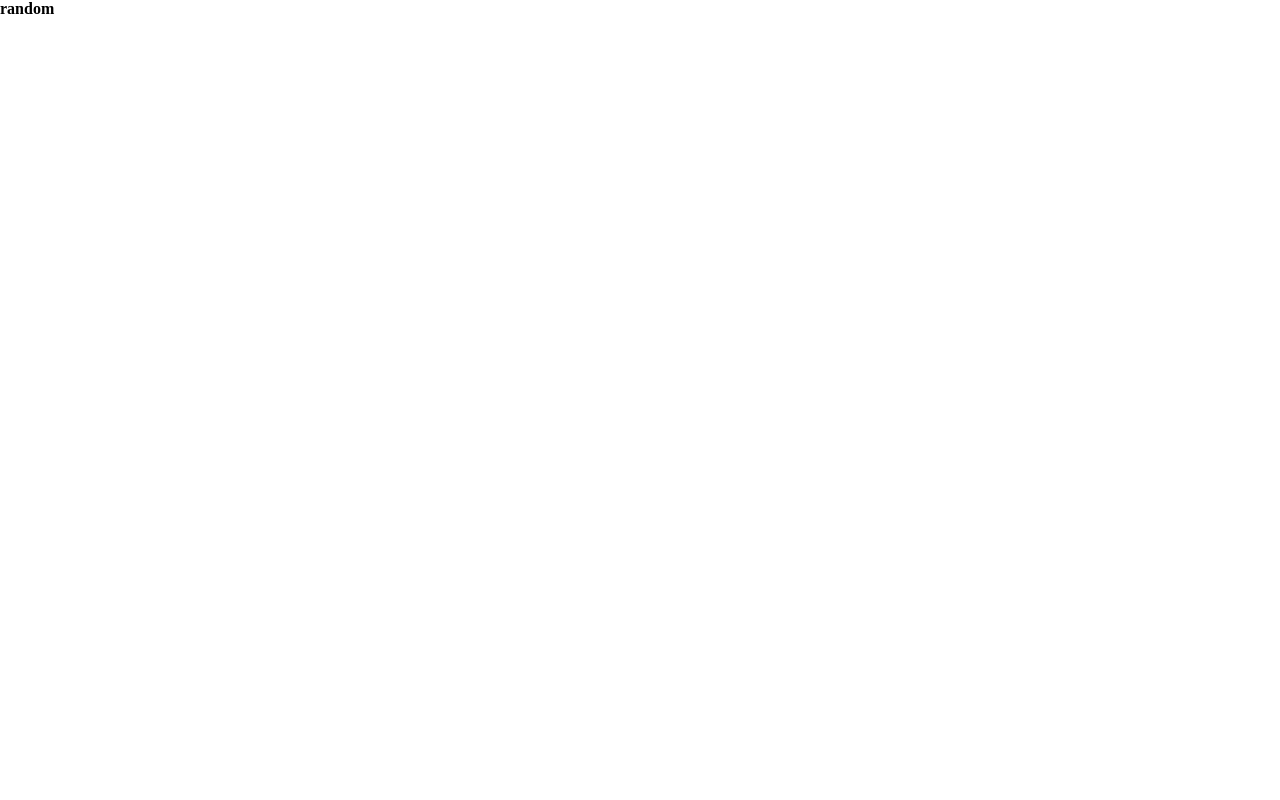
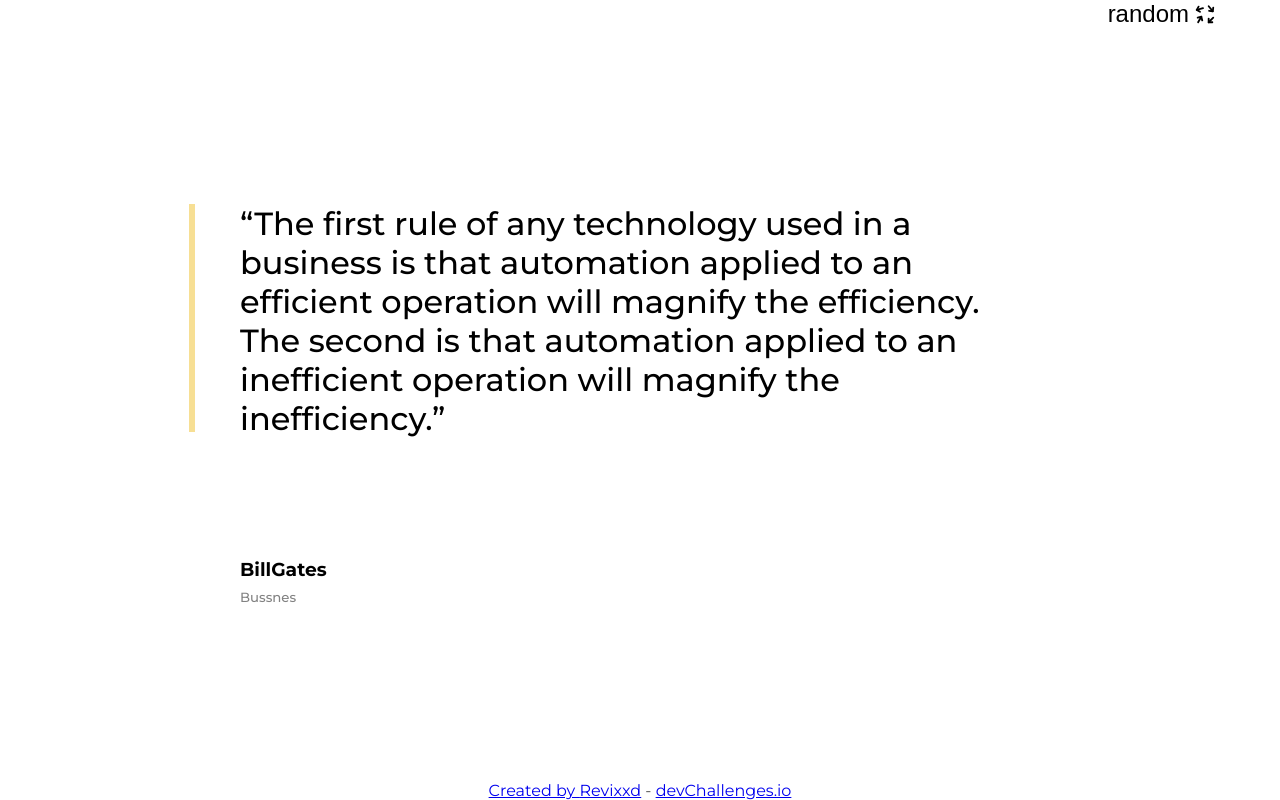
Before and after one commit to Revixxd/quate-generator, a React (Create React App) app: page / in a window 1280 px wide. Built offline with nearby package versions, Linux system fonts and the light colour scheme.

Commit message:
adding basic styling

```diff
--- a/public/index.html
+++ b/public/index.html
@@ -10,34 +10,16 @@
       content="Web site created using create-react-app"
     />
     <link rel="apple-touch-icon" href="%PUBLIC_URL%/logo192.png" />
-    <!--
-      manifest.json provides metadata used when your web app is installed on a
-      user's mobile device or desktop. See https://developers.google.com/web/fundamentals/web-app-manifest/
-    -->
+
     <link rel="manifest" href="%PUBLIC_URL%/manifest.json" />
-    <!--
-      Notice the use of %PUBLIC_URL% in the tags above.
-      It will be replaced with the URL of the `public` folder during the build.
-      Only files inside the `public` folder can be referenced from the HTML.
 
-      Unlike "/favicon.ico" or "favicon.ico", "%PUBLIC_URL%/favicon.ico" will
-      work correctly both with client-side routing and a non-root public URL.
-      Learn how to configure a non-root public URL by running `npm run build`.
-    -->
-    <title>React App</title>
+    <link rel="preconnect" href="https://fonts.googleapis.com">
+    <link rel="preconnect" href="https://fonts.gstatic.com" crossorigin>
+    <link href="https://fonts.googleapis.com/css2?family=Montserrat:ital,wght@0,100;0,200;0,300;0,400;0,500;0,600;0,700;1,100;1,200;1,300;1,400;1,500;1,600&family=Raleway:ital,wght@0,500;0,700;1,500;1,700&display=swap" rel="stylesheet">
+    <title>Quote Generator</title>
   </head>
   <body>
     <noscript>You need to enable JavaScript to run this app.</noscript>
     <div id="root"></div>
-    <!--
-      This HTML file is a template.
-      If you open it directly in the browser, you will see an empty page.
-
-      You can add webfonts, meta tags, or analytics to this file.
-      The build step will place the bundled scripts into the <body> tag.
-
-      To begin the development, run `npm start` or `yarn start`.
-      To create a production bundle, use `npm run build` or `yarn build`.
-    -->
   </body>
 </html>
--- a/src/App.js
+++ b/src/App.js
@@ -1,15 +1,20 @@
-import GlobalStyle from "./globalStyles";
+import {GlobalStyles} from "./globalStyles";
 
 import Header from "./components/Header/Header.js"
+import MainContent from "./components/MainContent/MainContent.js"
+import Footer from "./components/Footer/Footer.js"
 
 function App() {
+  function random(){
+    console.log("test")
+  }
   return (
     <>
-      <GlobalStyle/>
-      <div className="App">
-        <Header />
-        {/* <MainContent />
-        <Footer /> */}
+      <GlobalStyles/>
+      <div className="app">
+        <Header random={random}/>
+        <MainContent />
+        <Footer />
       </div>
     </>
   );
--- /dev/null
+++ b/src/components/Footer/Footer.js
@@ -0,0 +1,25 @@
+import React from "react";
+
+
+
+function Footer(){
+
+    return (
+        //<FooterStyled>
+            <footer>
+                <span>
+                    <a href="https://github.com/Revixxd" rel="noreferrer" target="_blank" class="profileName">Created by <u>Revixxd</u></a>
+                    </span> - <span>
+                    <a href="https://devchallenges.io" rel="noreferrer" target="_blank">devChallenges.io
+                    </a>
+                </span>
+            </footer>
+
+        //</FooterStyled>
+
+
+    )
+
+}
+
+export default Footer
--- a/src/components/Header/Header.js
+++ b/src/components/Header/Header.js
@@ -1,11 +1,12 @@
 import React from 'react'
 import { HeaderStyled } from './headerStyling'
-
-export default function Header() {
+import {TbArrowsRandom} from "react-icons/tb"
+export default function Header(props) {
     return (
         <HeaderStyled>
 
-            <h4>random</h4>
+            <button onClick={props.random}>random</button>
+            <TbArrowsRandom size={22}/>
         </HeaderStyled>
     )
 }
--- a/src/components/Header/headerStyling.js
+++ b/src/components/Header/headerStyling.js
@@ -2,6 +2,17 @@
 import styled from "styled-components";
 
 export const HeaderStyled = styled.header`
+    font-family: 'Raleway', sans-serif;
     display: flex;
     flex-direction: row;
+    align-items: center;
+    width: 90vw;
+    max-width: 1200px;
+    gap: 5px;
+    button{
+        font-size: 24px;
+        border: none;
+        background-color: transparent;
+        margin-left: auto;
+    }
 `
--- /dev/null
+++ b/src/components/MainContent/MainContent.js
@@ -0,0 +1,13 @@
+import {MainContentStyled} from "./mainContentStyling"
+export default function MainContent(){
+    return(
+        <MainContentStyled>
+                <h1>“The first rule of any technology used in a business is that automation applied to an efficient operation will magnify the efficiency. The second is that automation applied to an inefficient operation will magnify the inefficiency.”</h1>
+
+            <div className="bottomDiv">
+                <h3>BillGates</h3>
+                <h5>Bussnes</h5>
+            </div>
+        </MainContentStyled>
+    )
+}
--- /dev/null
+++ b/src/components/MainContent/mainContentStyling.js
@@ -0,0 +1,32 @@
+import styled from "styled-components";
+
+import { yellow } from "../../globalStyles";
+
+export const MainContentStyled = styled.main`
+    width: 80vw;
+    max-width: 800px;
+
+    display: flex;
+    flex-direction: column;
+    gap: 15vh;
+
+    h1:after{
+        content: '';
+        width: 0;
+        height: 95%;
+        position: absolute;
+        border: 3px solid ${yellow};
+        top: 0;
+        left: -4vw;
+    }
+
+    h1{
+        position: relative;
+    }
+
+    .bottomDiv{
+        display: flex;
+        flex-direction: column;
+        gap: 1vh;
+    }
+`
--- a/src/globalStyles.js
+++ b/src/globalStyles.js
@@ -1,10 +1,37 @@
 import { createGlobalStyle } from 'styled-components'
-
- const GlobalStyle = createGlobalStyle`
+const black = "#000000"
+const gray1 = "#828282"
+const gray2 = "#4F4F4F"
+const yellow = "#F7DF94"
+export {black,gray1,gray2,yellow}
+export const GlobalStyles = createGlobalStyle`
     *{
         margin: 0px;
         padding: 0px;
-        text-decoration: none;
+    }
+
+    body{
+        font-family: 'Montserrat', sans-serif;
+        color:black;
+        h1{
+            font-weight: 500;
+        }
+        h3{
+            font-weight: 700;
+        }
+        h5{
+            font-weight: 500;
+            color: ${gray1};
+        }
+        footer{
+            color: ${gray2};
+        }
+    }
+    .app{
+        height:100vh;
+        display: flex;
+        flex-direction: column;
+        justify-content: space-between;
+        align-items: center;
     }
 `
-export default GlobalStyle
```
